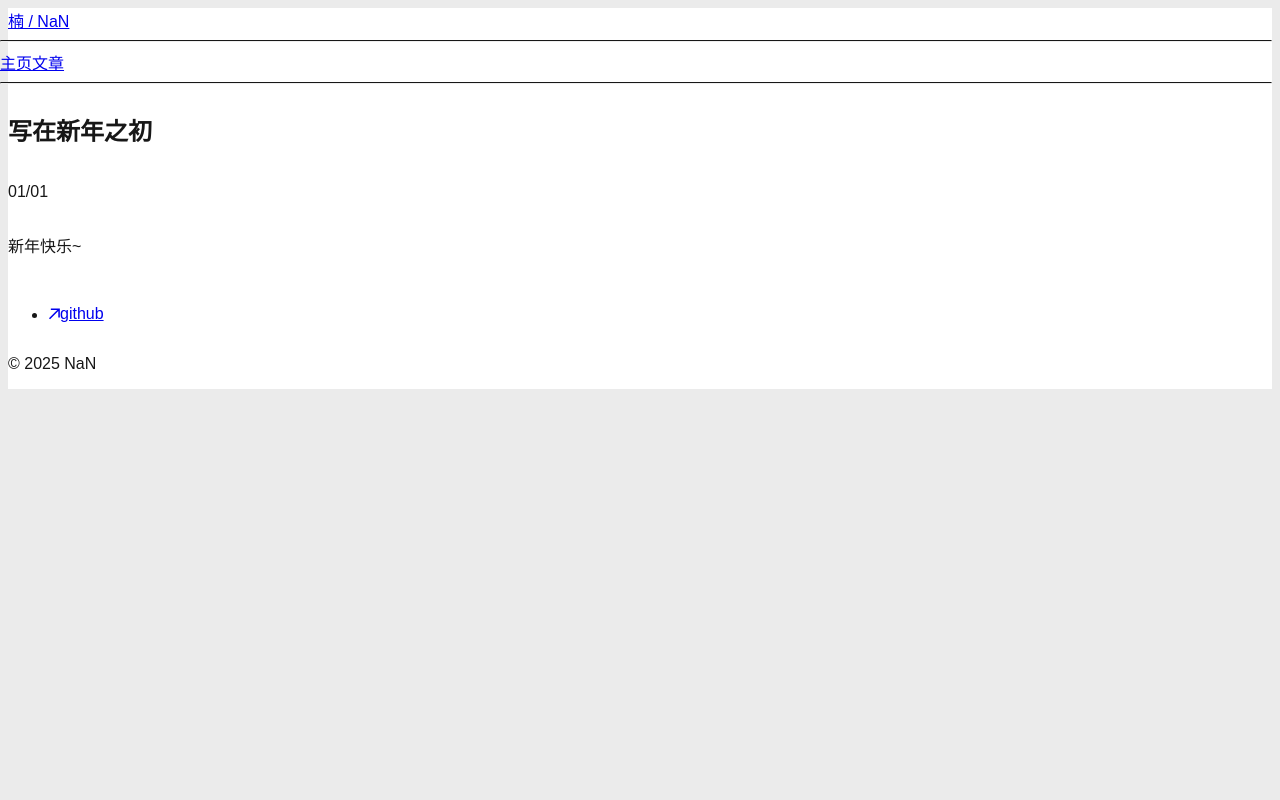
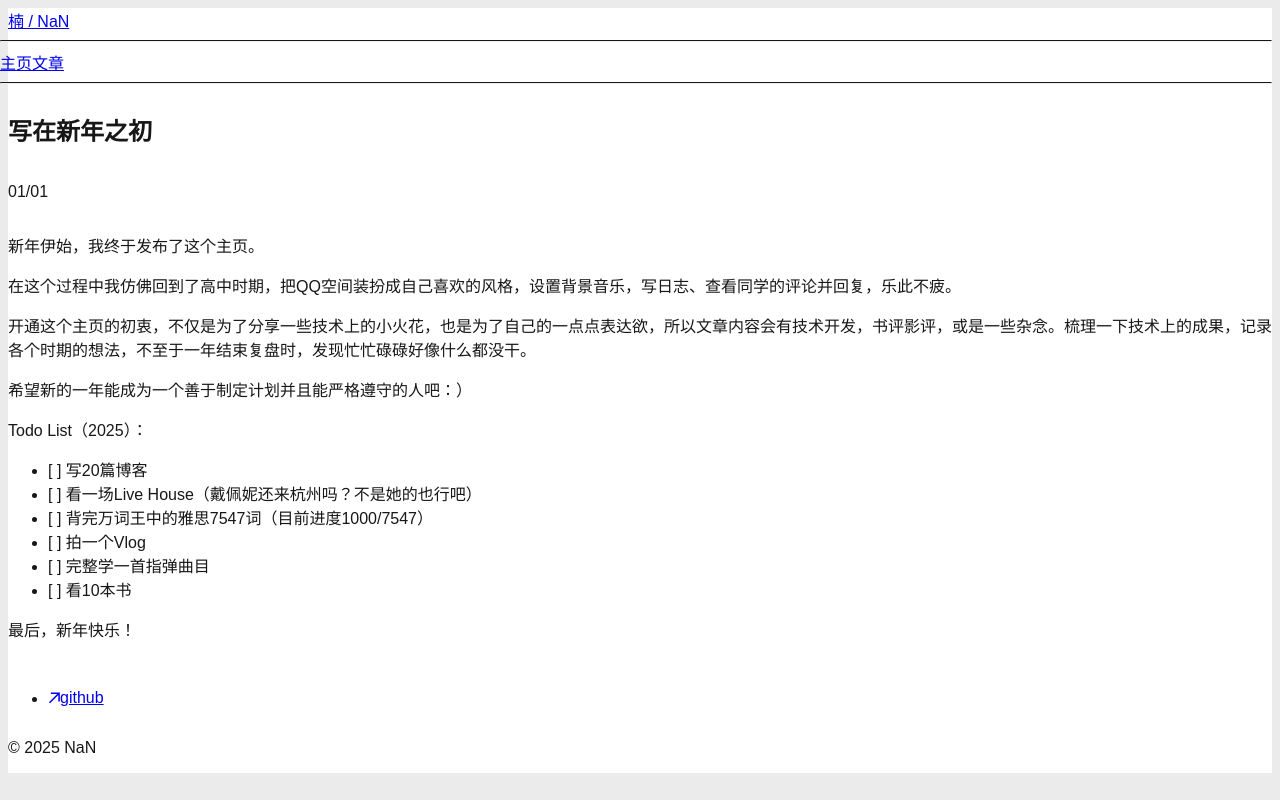
Before and after one commit to nan20110923/blog, a Next.js app: page /posts/first-post in a window 1280 px wide. Built offline with nearby package versions, Linux system fonts and the light colour scheme.

Commit message:
~ use gray-matter for parsing mdx metadata

```diff
--- a/src/app/posts/utils.ts
+++ b/src/app/posts/utils.ts
@@ -1,5 +1,6 @@
 import fs from 'fs'
 import path from 'path'
+import matter from 'gray-matter'
 
 type Metadata = {
   title: string
@@ -8,41 +9,23 @@ type Metadata = {
   image?: string
 }
 
-function parseFrontmatter(fileContent: string) {
-  const frontmatterRegex = /---\s*([\s\S]*?)\s*---/
-  const match = frontmatterRegex.exec(fileContent)
-  const frontMatterBlock = match![1]
-  const content = fileContent.replace(frontmatterRegex, '').trim()
-  const frontMatterLines = frontMatterBlock.trim().split('\n')
-  const metadata: Partial<Metadata> = {}
-
-  frontMatterLines.forEach((line) => {
-    const [key, ...valueArr] = line.split(': ')
-    let value = valueArr.join(': ').trim()
-    value = value.replace(/^['"](.*)['"]$/, '$1') // Remove quotes
-    metadata[key.trim() as keyof Metadata] = value
-  })
-
-  return { metadata: metadata as Metadata, content }
-}
-
 function getMDXFiles(dir: fs.PathLike) {
   return fs.readdirSync(dir).filter((file) => path.extname(file) === '.mdx')
 }
 
 function readMDXFile(filePath: fs.PathOrFileDescriptor) {
   const rawContent = fs.readFileSync(filePath, 'utf-8')
-  return parseFrontmatter(rawContent)
+  return matter(rawContent)
 }
 
 function getMDXData(dir: fs.PathLike) {
   const mdxFiles = getMDXFiles(dir)
   return mdxFiles.map((file) => {
-    const { metadata, content } = readMDXFile(path.join(dir.toString(), file))
+    const { data, content } = readMDXFile(path.join(dir.toString(), file))
     const slug = path.basename(file, path.extname(file))
 
     return {
-      metadata,
+      metadata: data,
       slug,
       content,
     }
--- a/static/posts/first-post.mdx
+++ b/static/posts/first-post.mdx
@@ -1,7 +1,31 @@
 ---
 title: '写在新年之初'
 publishedAt: '2025-01-01'
-summary: ''
+summary: '新年的美好愿景'
 ---
 
-新年快乐~
+新年伊始，我终于发布了这个主页。
+
+
+
+在这个过程中我仿佛回到了高中时期，把QQ空间装扮成自己喜欢的风格，设置背景音乐，写日志、查看同学的评论并回复，乐此不疲。
+
+
+
+开通这个主页的初衷，不仅是为了分享一些技术上的小火花，也是为了自己的一点点表达欲，所以文章内容会有技术开发，书评影评，或是一些杂念。梳理一下技术上的成果，记录各个时期的想法，不至于一年结束复盘时，发现忙忙碌碌好像什么都没干。
+
+
+
+希望新的一年能成为一个善于制定计划并且能严格遵守的人吧：）
+
+Todo List（2025）：
+
+- [ ] 写20篇博客
+- [ ] 看一场Live House（戴佩妮还来杭州吗？不是她的也行吧）
+- [ ] 背完万词王中的雅思7547词（目前进度1000/7547）
+- [ ] 拍一个Vlog
+- [ ] 完整学一首指弹曲目
+- [ ] 看10本书
+
+
+最后，新年快乐！
```
Also changed, not shown: package.json (+8 -7 lines), 1 other file (tests, documents, lock files or other folders).
